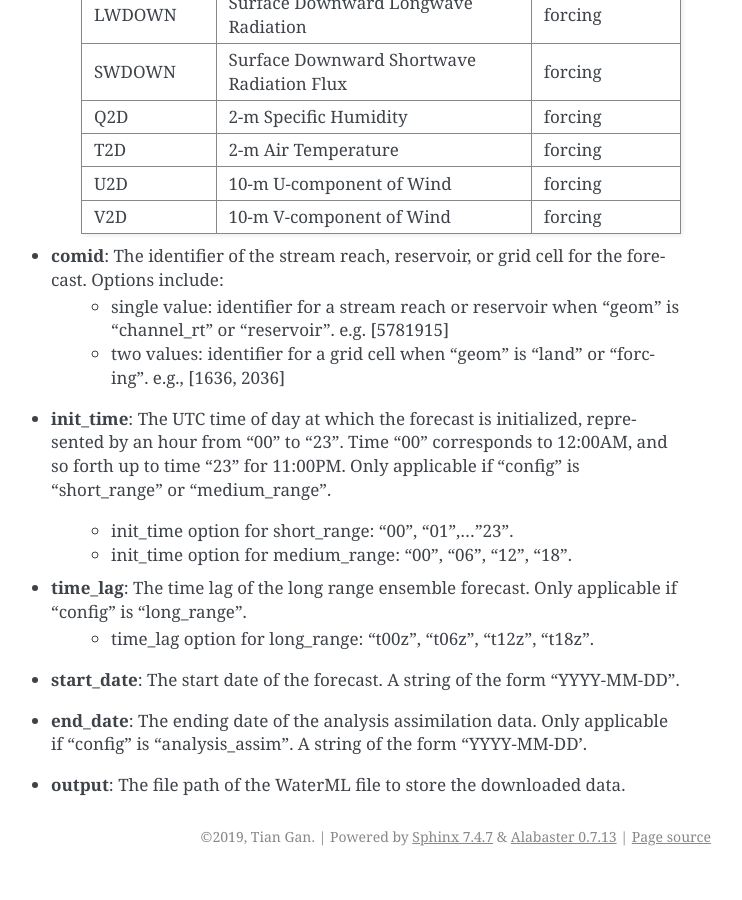
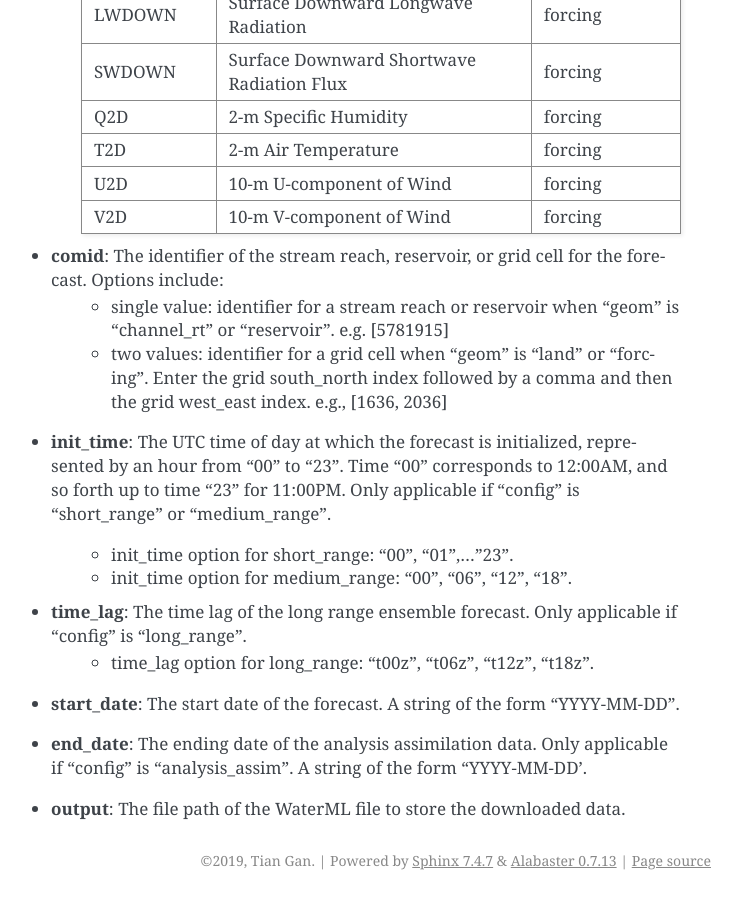
Before and after one commit to gantian127/nwm, a Sphinx documentation site: the page built from docs/source/index.rst, in a window 1280 px wide and 900 px high, scrolled down 2697 px. Shown: the whole window, without its empty margins (399-1141 px from the left). Built offline with Sphinx 7.4.7, drawn with Linux system fonts in a browser that asks for light colours; before the commit the page ends 3573 px from its top, so only the background shows below that.

Commit message:
update the comid parameter description

```diff
--- a/docs/source/index.rst
+++ b/docs/source/index.rst
@@ -121,7 +121,8 @@ Parameter settings
 
 * **comid**: The identifier of the stream reach, reservoir, or grid cell for the forecast. Options include:
     * single value: identifier for a stream reach or reservoir when "geom" is "channel_rt" or "reservoir". e.g. [5781915]
-    * two values: identifier for a grid cell when "geom" is "land" or "forcing". e.g., [1636, 2036]
+    * two values: identifier for a grid cell when "geom" is "land" or "forcing".
+      Enter the grid south_north index followed by a comma and then the grid west_east index. e.g., [1636, 2036]
 
 * **init_time**: The UTC time of day at which the forecast is initialized, represented by an hour from "00" to "23".
   Time "00" corresponds to 12:00AM, and so forth up to time "23" for 11:00PM.
```
